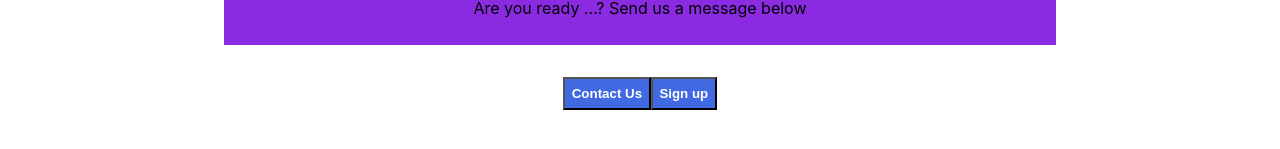
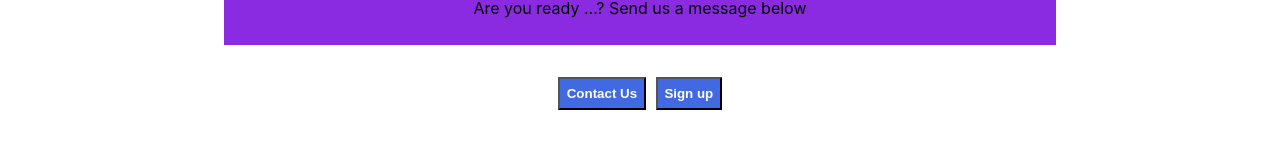
Before and after one commit to Miselrkba/react-sales-page, a React (Create React App) app: page / in a window 1280 px wide. Shown: the part 593-742 px from the top of the page. Built offline with nearby package versions, Linux system fonts and the light colour scheme.

Commit message:
added margin on buttons

```diff
--- a/src/App.css
+++ b/src/App.css
@@ -71,4 +71,5 @@ body {
   background-color: royalblue;
   padding: 0.5em;
   font-weight: 900;
+  margin: 0 5px
 }
```
